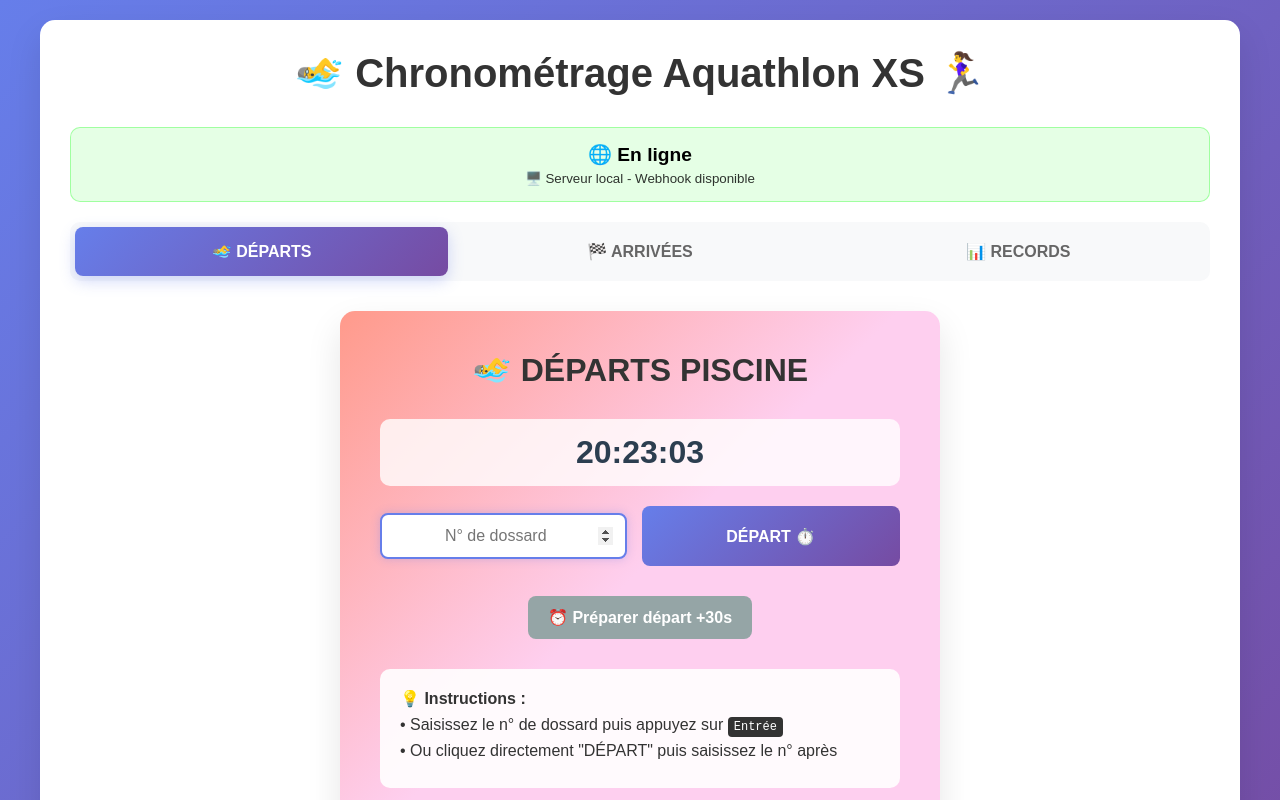
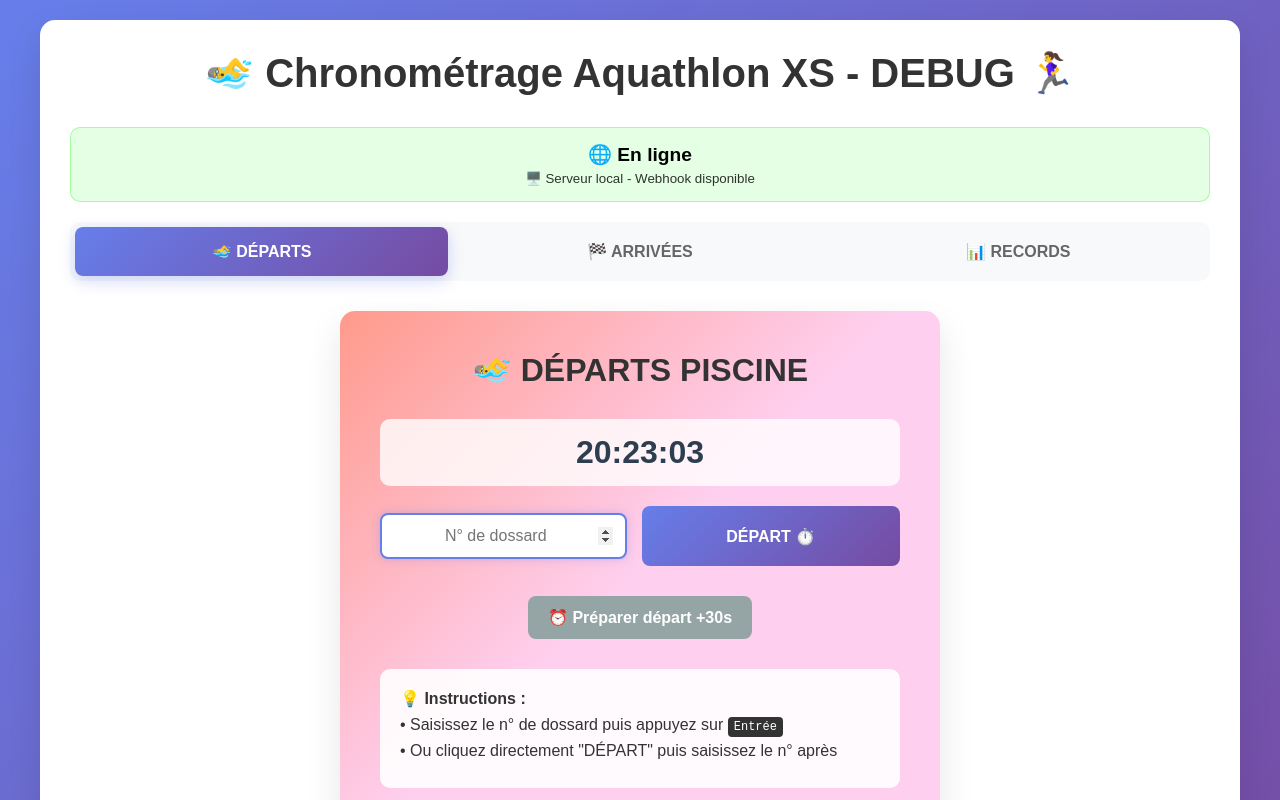
Before and after one commit to gregoireAdamT/chrono, a plain HTML site: page index.html in a window 1280 px wide. Shown: the top 800 px of the page. Drawn offline with Linux system fonts and the light colour scheme.

Commit message:
debugging CORS still

```diff
--- a/index.html
+++ b/index.html
@@ -610,7 +610,7 @@
 </head>
 <body>
     <div class="container">
-        <h1>🏊‍♂️ Chronométrage Aquathlon XS 🏃‍♀️</h1>
+        <h1>🏊‍♂️ Chronométrage Aquathlon XS - DEBUG 🏃‍♀️</h1>
 
         <div id="alert-container"></div>
 
```
